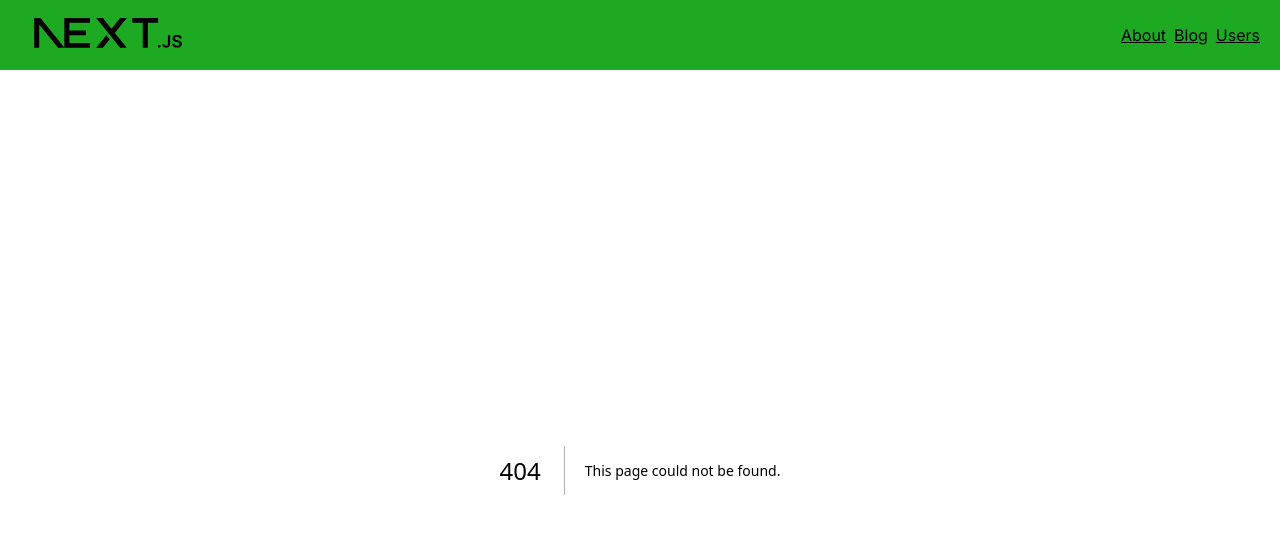
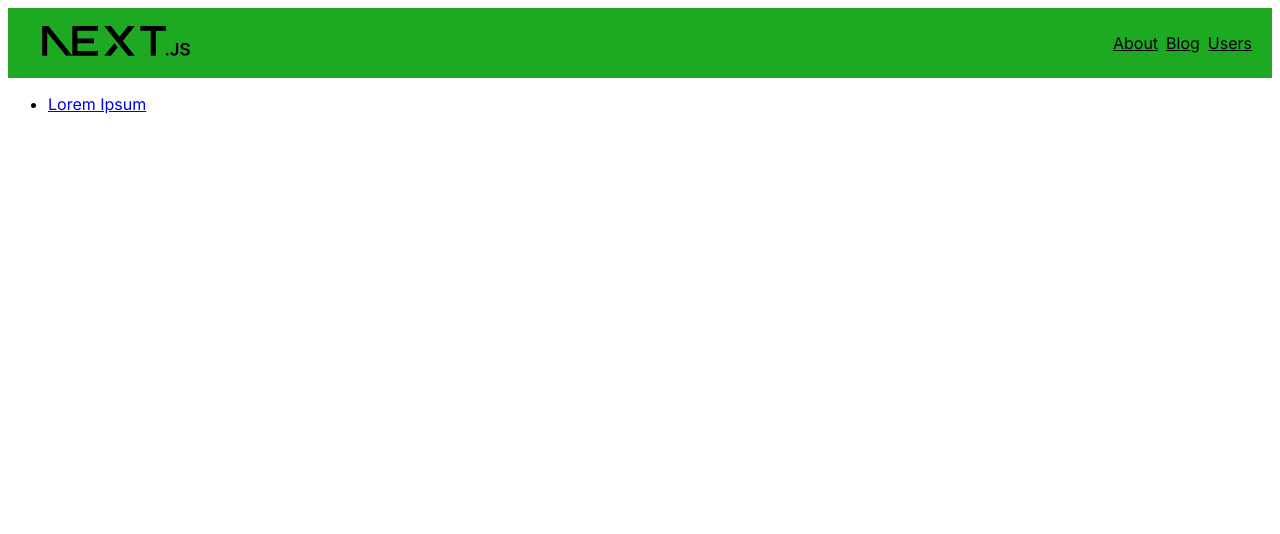
Before and after one commit to realgwyn/nextjs-14-course, a Next.js app: page /blog in a window 1280 px wide. Before the commit this address had no page. Shown: the top 534 px of the page. Built offline with nearby package versions, Linux system fonts and the light colour scheme.

Commit message:
5. Dynamic Routes (SSR - Server-Side-Rendering)

```diff
--- /dev/null
+++ b/app/blog/page.tsx
@@ -0,0 +1,25 @@
+interface Post {
+    title: string;
+    content: string;
+    slug: string;
+}
+
+interface Props {
+    params: { slug: string };
+}
+
+export default async function Blog() {
+    const posts: Post[] = await fetch('http://localhost:3000/api/content')
+        .then((response) => response.json())
+
+    return (
+        <div>
+            <ul>
+                {posts.map((post) => {
+                    return <li><a href={`/blog/${post.slug}`}> {post.title}</a></li>;
+                })}
+            </ul>
+        </div>
+    );
+
+}
```
